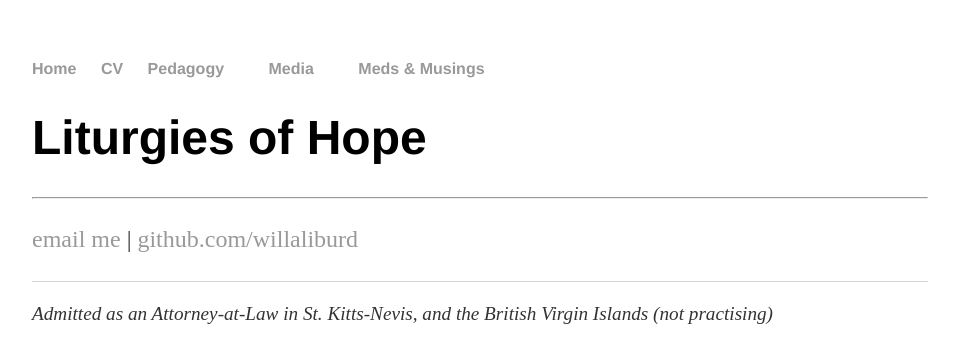
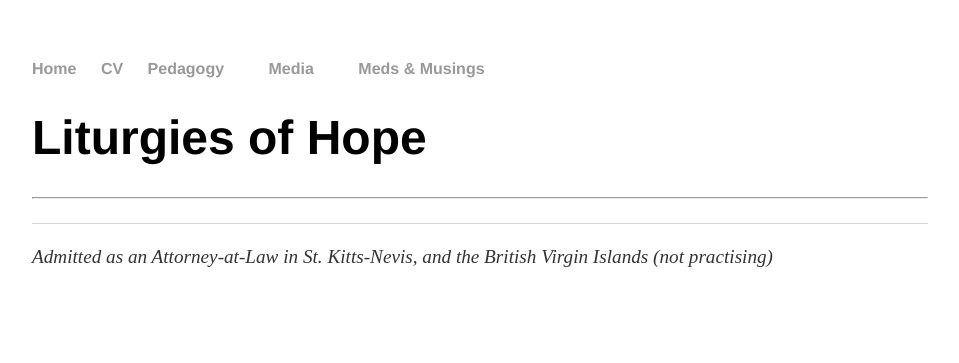
Before and after one commit to willaliburd/willaliburd.github.io, a Jekyll site: the page built from Meds/index.html, in a window 1280 px wide. Shown: the top 363 px of the page, without its empty margins (160-1119 px from the left). Built offline with Jekyll 4.4.1, drawn with Linux system fonts in a browser that asks for light colours.

Commit message:
Update index.html
trying to make the layout work with the javascript

```diff
--- a/Meds/index.html
+++ b/Meds/index.html
@@ -4,8 +4,13 @@
 ---
 		<div class="blurb">
 			<h1>Liturgies of Hope</h1>
+
+		</div><!-- /.blurb -->
+
+
+<div class="container">
+
 	<hr>
-	<p><a href="mailto:willa@nattakm.com">email me</a> | <a href="https://github.com/willaliburd">github.com/willaliburd</a></p>
-           <p><script type="text/javascript" src="https://c4aba541.caspio.com/dp/029FD000d0db3f1d99f443779f64/emb"></script></p>
-		</hr>
-		</div><!-- /.blurb -->
+	<p><script type="text/javascript" src="https://c4aba541.caspio.com/dp/029FD000d0db3f1d99f443779f64/emb"></script> </p>
+
+</div><!-- /.container -->
```
